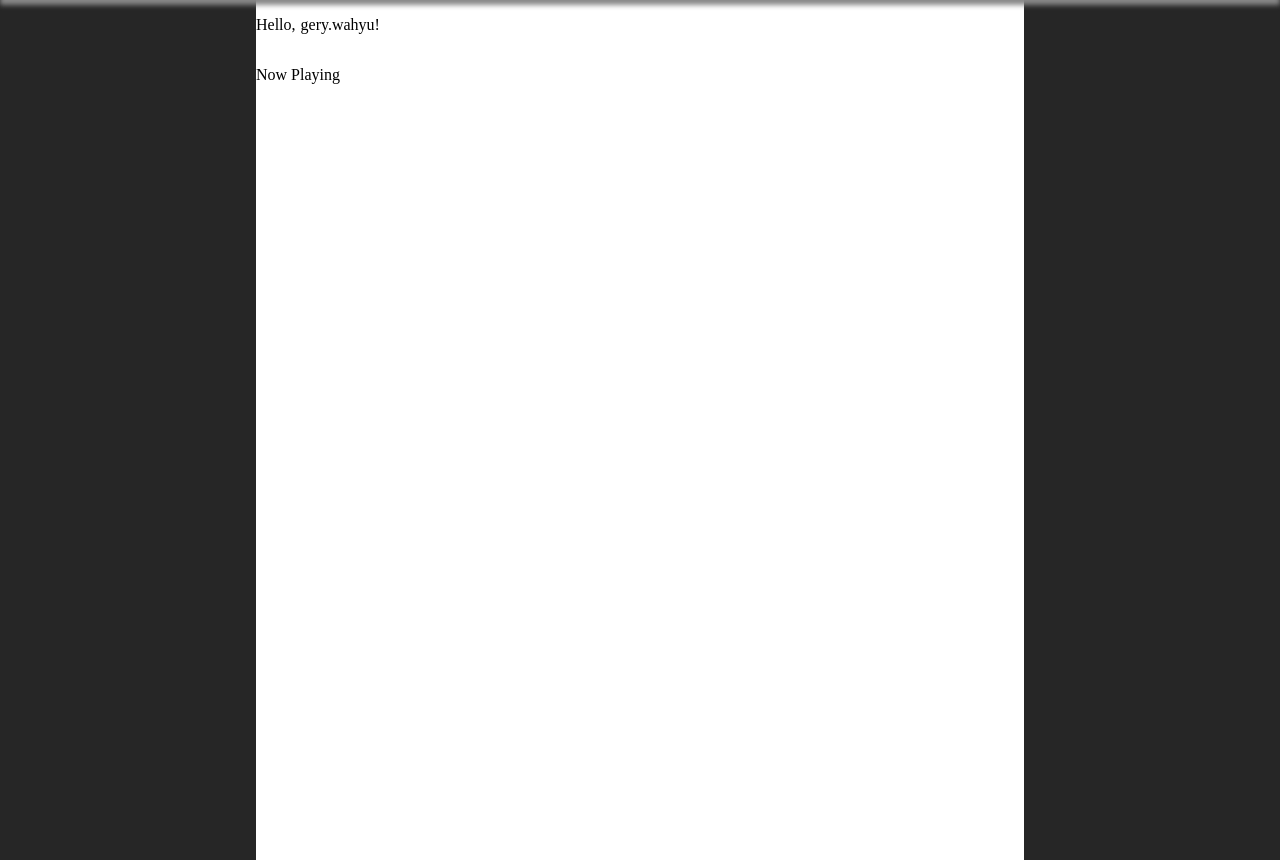
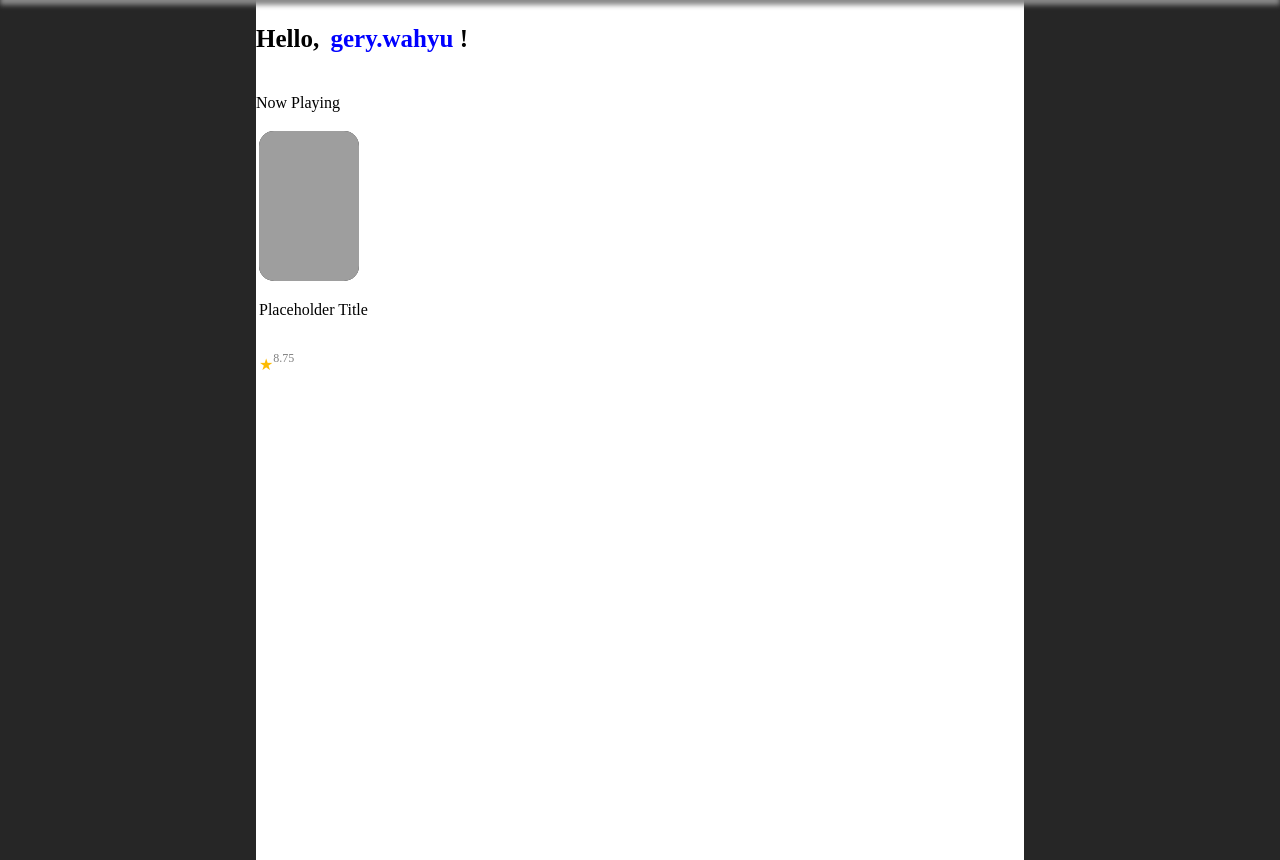
Before and after one commit to lydiaastrella/engima-cinema-web-app, a PHP site: page /page/home.html in a window 1280 px wide. Shown: the part 40-900 px from the top of the page. Run offline with PHP 8.4, Linux system fonts and the light colour scheme; grey boxes are pictures that could not be loaded.

Commit message:
add main movie container

```diff
--- a/css/home.css
+++ b/css/home.css
@@ -46,20 +46,61 @@ background-color: #262626;
 	margin-left: 20%;
 	margin-right: 80%;
 	background-color: white;
+	white-space: nowrap;
 }
 
 	.hellotitle{
-	position: fixed;
+		font-weight: bold;
+		font-size: 25px;
 	}
 		.texthello{
+			display: inline-block;
 			margin-right: 5px;
-	float:left;
 		}
 
 		.textusername{
-	float:left;
+			display: inline-block;
+			color: blue;
 		}
 
+	.nowplaying{
+
+	}
 		.textnowplaying{
-	float:left;
+
 		}
+
+	.mainlistmoviecontainer{
+		display: flex;
+	}
+
+		.mainmoviecontainer{
+
+		}
+
+			.mainmovieposter{
+				display: flex;
+				justify-content: center;
+				background-color: #262626;
+				height: 150px;
+				width: 100px;
+				border-radius: 15px;
+			}
+
+			.mainmovietitle{
+				font-weight: 500;
+				text-align: center;
+			}
+
+			.mainratingcontainer{
+				display: inline-flex;
+			}
+
+			.ratingstar{
+				color: #fdbb02;
+			}
+
+			.textrating{
+				font-size: 12px;
+				color: #808080;
+			}
--- a/page/home.html
+++ b/page/home.html
@@ -26,11 +26,28 @@
 			<p class="texthello">Hello, </p>
 			<p class="textusername">gery.wahyu</p>
 			<p class="texthello">!</p>
-            <article>
+		</article>
 
 		<article class="nowplaying">
 			<p class="textnowplaying">Now Playing</p>
 		</article>
+
+		<article class="mainlistmoviecontainer">
+			<table class="mainmoviecontainer">
+				<tr>
+					<td><img class="mainmovieposter" src="not-found.jpg"></td>
+				</tr>
+				<tr>
+					<td><p class="mainmovietitle">Placeholder Title</p></td>
+				</tr>
+				<tr>
+					<td><div class="mainratingcontainer">
+						<p class="ratingstar" src="">&#9733<p>
+						<p class="textrating">8.75</p>
+					</div></td>
+				</tr>
+			</table>
+		</article>
 	</section>
 </body>
 </html>
```
Lines whose indentation alone changed are shown as unchanged.
